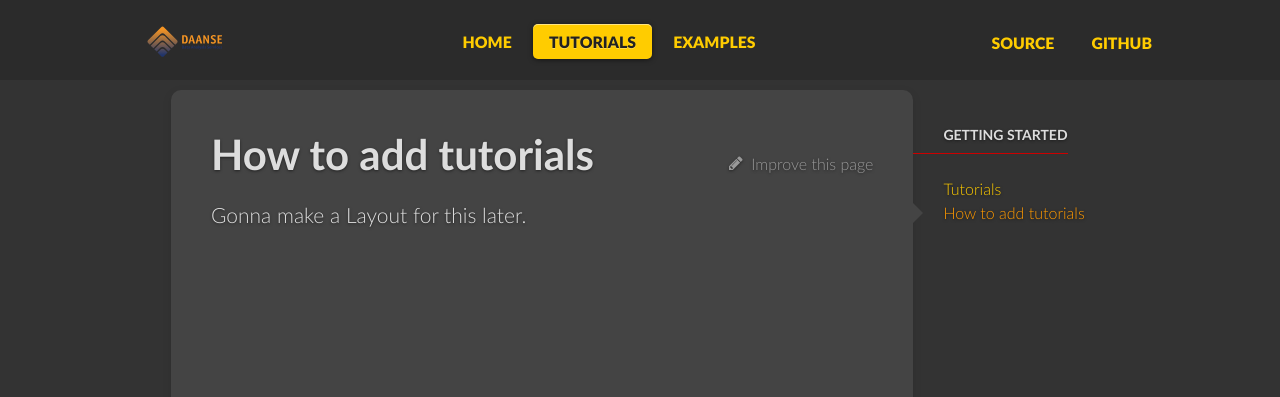
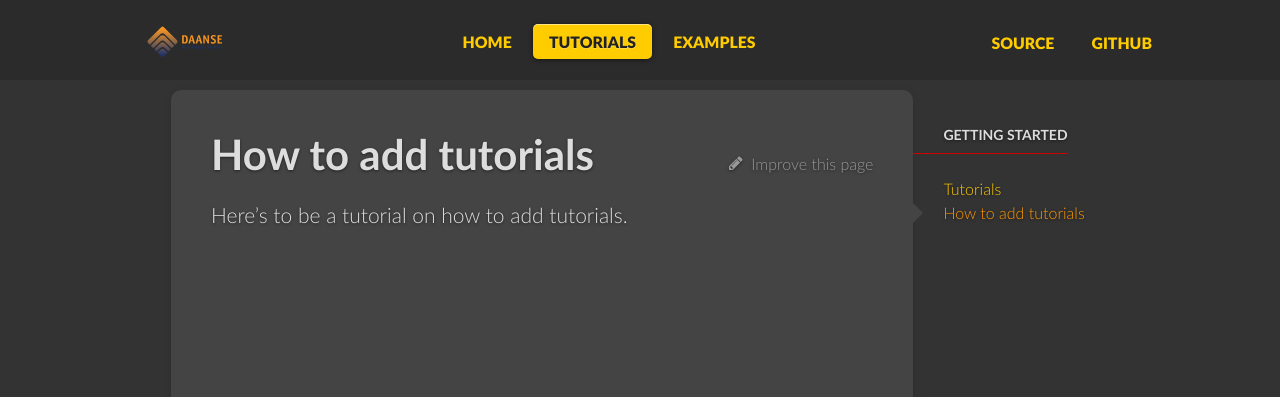
Before and after one commit to EcksteinD/EcksteinD.github.io, a Jekyll site: the page built from _docs/how-to-add-tutorials.md, in a window 1280 px wide. Shown: the top 397 px of the page. Built offline with Jekyll 4.4.1, drawn with Linux system fonts in a browser that asks for light colours; comment, search, counter and statistics services are not loaded.

Commit message:
minor changes

```diff
--- a/_docs/how-to-add-tutorials.md
+++ b/_docs/how-to-add-tutorials.md
@@ -2,4 +2,4 @@
 title: "How to add tutorials"
 permalink: /docs/how-to-add-tutorials/
 ---
-Gonna make a Layout for this later.
+Here's to be a tutorial on how to add tutorials.
--- a/_includes/news_contents.html
+++ b/_includes/news_contents.html
@@ -16,7 +16,7 @@
       </li>
       {% endfor -%}
       <li>
-        <a href="{{ '/docs/history/' | relative_url }}">History »</a>
+        <a href="{{ '/docs/history/' | relative_url }}">404 example</a>
       </li>
     </ul>
     <h4>Other News</h4>
```
